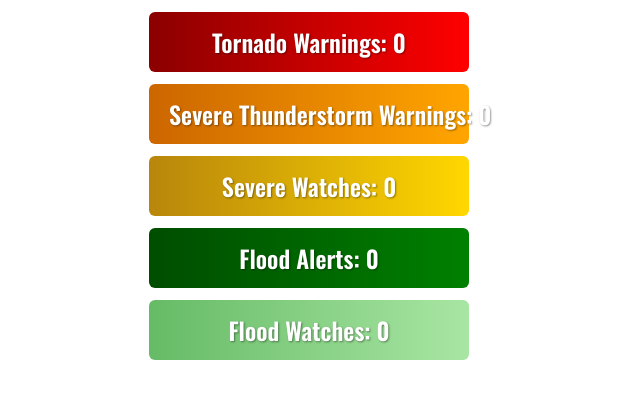
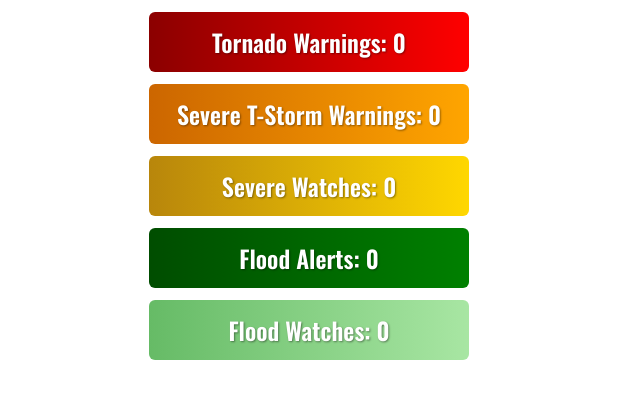
Before and after one commit to ngawx/alert_counter, a plain HTML site: page index.html in a window 1280 px wide. Shown: the whole page, without its empty margins (331-971 px from the left). Drawn offline with nearby package versions, Linux system fonts and the light colour scheme; no server answers.

Commit message:
Update index.html

```diff
--- a/index.html
+++ b/index.html
@@ -10,7 +10,7 @@
 <body>
   <div id="alert-counter">
     <div class="alert-box tornado-warning">Tornado Warnings: 0</div>
-    <div class="alert-box severe-thunderstorm-warning">Severe Thunderstorm Warnings: 0</div>
+    <div class="alert-box severe-thunderstorm-warning">Severe T-Storm Warnings: 0</div>
     <div class="alert-box severe-watch">Severe Watches: 0</div>
     <div class="alert-box flood-alert">Flood Alerts: 0</div>
     <div class="alert-box flood-watch">Flood Watches: 0</div>
```
